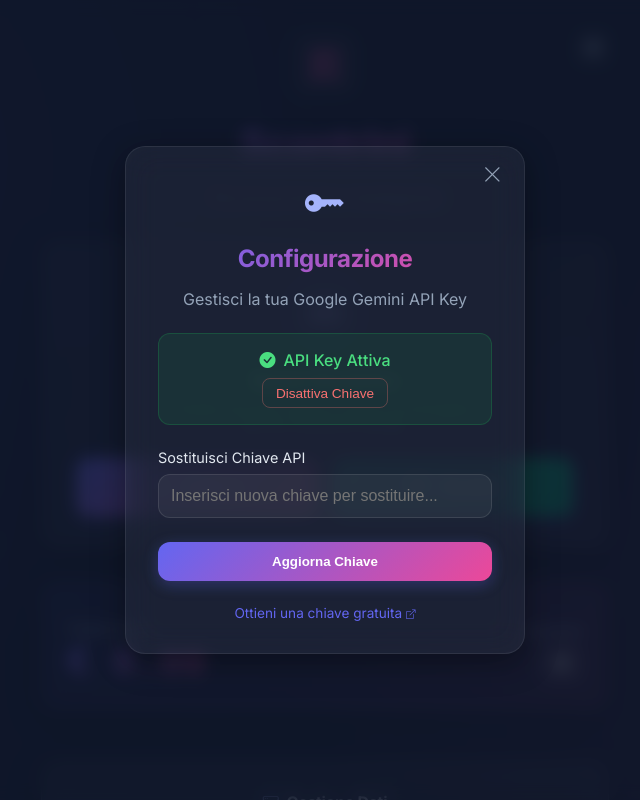
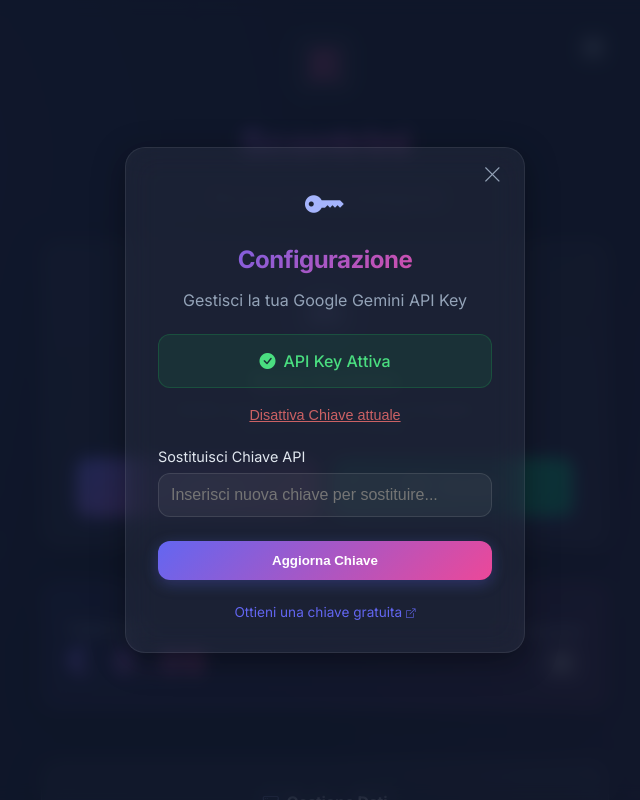
Before and after one commit to edymetal/scontrini, a React (Vite) app: page / in a window 1280 px wide. Both pictures are taken after a click on the button "Configura Chiave API". Shown: the top 800 px of the page, without its empty margins (315-955 px from the left). Built offline with nearby package versions, Linux system fonts and the light colour scheme; no server answers.

Commit message:
alteracao no botao desativar api

```diff
--- a/src/components/ApiKeyModal.jsx
+++ b/src/components/ApiKeyModal.jsx
@@ -78,32 +78,37 @@
                 {currentApiKey ? (
                     <div style={{
                         marginBottom: '1.5rem',
-                        padding: '1rem',
-                        background: 'rgba(34, 197, 94, 0.1)',
-                        border: '1px solid rgba(34, 197, 94, 0.2)',
-                        borderRadius: '0.75rem',
                         textAlign: 'center'
                     }}>
-                        <div style={{ color: '#4ade80', marginBottom: '0.5rem', display: 'flex', alignItems: 'center', justifyContent: 'center', gap: '0.5rem' }}>
-                            <i className="bi bi-check-circle-fill"></i>
-                            <span style={{ fontWeight: 500 }}>API Key Attiva</span>
+                        <div style={{
+                            padding: '1rem',
+                            background: 'rgba(34, 197, 94, 0.1)',
+                            border: '1px solid rgba(34, 197, 94, 0.2)',
+                            borderRadius: '0.75rem',
+                            marginBottom: '1rem'
+                        }}>
+                            <div style={{ color: '#4ade80', display: 'flex', alignItems: 'center', justifyContent: 'center', gap: '0.5rem' }}>
+                                <i className="bi bi-check-circle-fill"></i>
+                                <span style={{ fontWeight: 500 }}>API Key Attiva</span>
+                            </div>
                         </div>
                         <button
                             onClick={handleDeactivate}
                             style={{
                                 background: 'transparent',
-                                border: '1px solid rgba(248, 113, 113, 0.3)',
+                                border: 'none',
                                 color: '#f87171',
-                                padding: '0.4rem 0.8rem',
-                                borderRadius: '0.5rem',
-                                fontSize: '0.85rem',
+                                fontSize: '0.9rem',
                                 cursor: 'pointer',
-                                transition: 'all 0.2s'
+                                textDecoration: 'underline',
+                                opacity: 0.8,
+                                transition: 'opacity 0.2s'
+
                             }}
-                            onMouseOver={(e) => e.target.style.background = 'rgba(248, 113, 113, 0.1)'}
-                            onMouseOut={(e) => e.target.style.background = 'transparent'}
+                            onMouseOver={(e) => e.target.style.opacity = '1'}
+                            onMouseOut={(e) => e.target.style.opacity = '0.8'}
                         >
-                            Disattiva Chiave
+                            Disattiva Chiave attuale
                         </button>
                     </div>
                 ) : (
```
